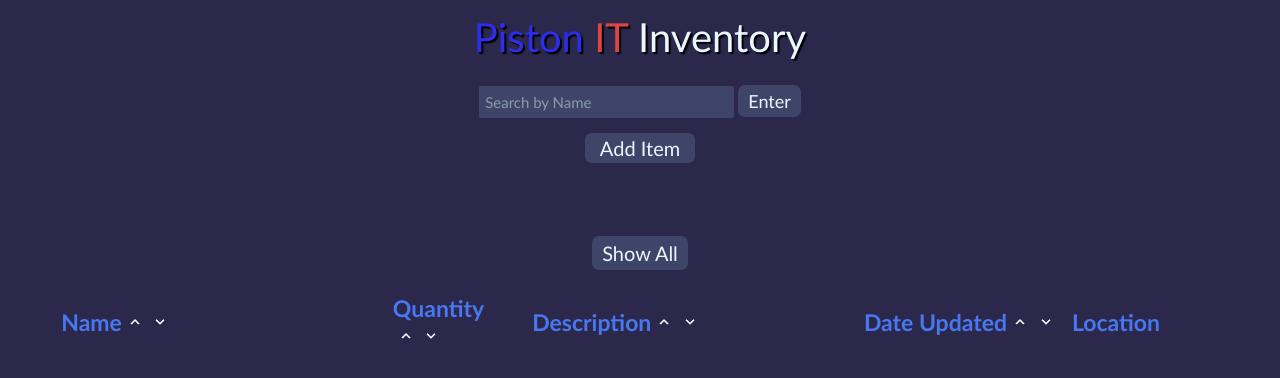
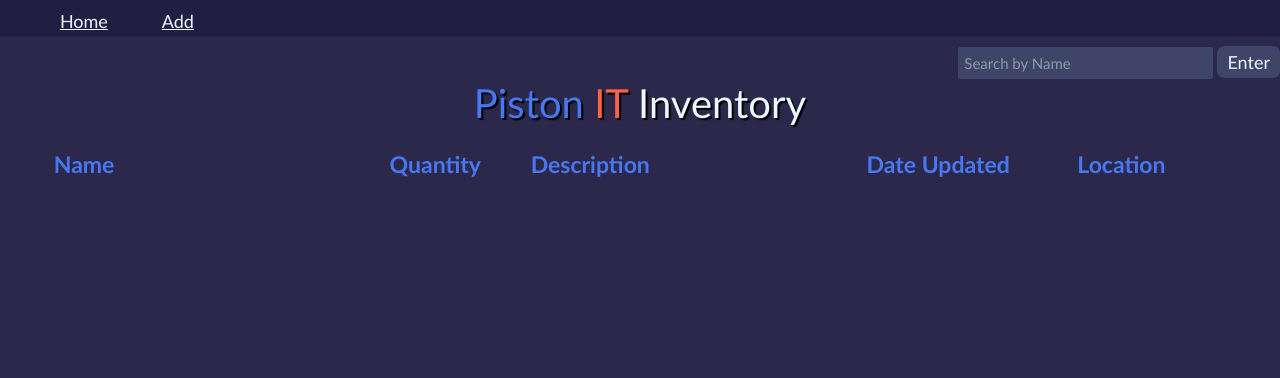
Before and after one commit to aliburkemper12/inventory-system-piston, a Flask app: page /location in a window 1280 px wide. Shown: the top 378 px of the page. Run offline with Flask 3, Linux system fonts and the light colour scheme; data comes from the database, SQL or seed files in the repository; both versions use the stored data as it was after the commit; lists and menus that the app fills with data are empty.

Commit message:
added navbar

```diff
--- a/src/app.py
+++ b/src/app.py
@@ -108,6 +108,28 @@ def edit():
 
     return render_template("edit.html", data=data)
 
+@app.route('/update_q', methods=["POST", "GET"])
+def update_q():
+    conn = get_db_connection()
+    cursor = conn.cursor()
+    name = request.form.get("name")
+    q = request.form.get("d_q")
+
+    print(name)
+    print(q)
+
+    if q != "":
+        command = 'UPDATE item SET quantity = ? WHERE name = ?;'
+        cursor.execute(command, (q, name))
+        conn.commit()
+
+    data = cursor.execute('SELECT * FROM item').fetchall()
+    conn.close()
+
+    return render_template("index.html", data=data)
+
+
+
 @app.route("/field_edit", methods=["POST"])
 def field_edit():
     conn = get_db_connection()
@@ -146,35 +168,6 @@ def field_edit():
     data = cursor.execute('SELECT * FROM item WHERE name = ?', (name,)).fetchall()
     conn.close()
     return render_template("edit.html", data=data)
-
-# @app.route("/sort", methods=["GET", "POST"])
-# def sort():
-#     conn = get_db_connection()
-#     cursor = conn.cursor()
-#     row = request.form.get("name")
-#     print(row)
-
-#     if row == '1':
-#         data = cursor.execute('SELECT * FROM item ORDER BY name').fetchall()
-#         conn.close()
-
-#     if row == '2':
-#         data = cursor.execute('SELECT * FROM item ORDER BY quantity DESC').fetchall()
-#         conn.close()
-
-#     if row == '3':
-#         data = cursor.execute('SELECT * FROM item ORDER BY description').fetchall()
-#         conn.close()
-
-#     if row == '4':
-#         data = cursor.execute('SELECT * FROM item ORDER BY date DESC').fetchall()
-#         conn.close()
-
-#     if row == '5':
-#         data = cursor.execute('SELECT * FROM item ORDER BY location DESC').fetchall()
-#         conn.close()
-
-#     return render_template("index.html", data=data)
 
 @app.route("/sort_asc", methods=["GET", "POST"])
 def sort_asc():
--- a/src/static/style.css
+++ b/src/static/style.css
@@ -2,9 +2,10 @@ body {
     background-color: #2b284c;
     font-family: 'Trebuchet MS', 'Lucida Sans Unicode', 'Lucida Grande', 'Lucida Sans', Arial, sans-serif;
     color: #ebf7ff;
+    margin: 0;
 }
 .error {
-    color: #de2626;
+    color: tomato;
 }
 .input {
     margin-bottom: 5px;
@@ -13,7 +14,6 @@ body {
     margin-top: 15%;
 }
 .title {
-    padding-top: 5px;
     font-size: 40px;
     text-align: center;
     margin-bottom: 20px;
@@ -28,7 +28,7 @@ body {
     color: #ebf7ff;
     padding-left: 3px;
     font-size: 15px;
-    margin-top: 5px;
+    margin-top: 10px;
     font-family: 'Trebuchet MS', 'Lucida Sans Unicode', 'Lucida Grande', 'Lucida Sans', Arial, sans-serif;
 }
 #locate::placeholder {
@@ -91,10 +91,52 @@ button:hover {
     color: black;
 }
 #piston {
-    color: rgb(45, 45, 236);
+    color: rgb(72, 120, 241);;
 }
 #IT {
-    color: #e04343;
+    color: tomato;
+}
+.data {
+    background-color: transparent;
+    color: #ebf7ff;
+    font-family: 'Trebuchet MS', 'Lucida Sans Unicode', 'Lucida Grande', 'Lucida Sans', Arial, sans-serif;
+    font-size: 20px;
+    border: none;
+    width: 90%;
+}
+.data::placeholder {
+    color: #c5d962;
+}
+#nav {
+    color: #ebf7ff;
+    margin-right: 2%;
+    font-size: 18px;
+    margin-left: 2%;
+    transition-duration: .5s;
+    padding-bottom: 3px;
+}
+#nav:hover {
+    color: tomato;
+    text-decoration: underline;
+}
+#nav-bar {
+    background-color: #211e42;
+    vertical-align: top;
+    margin: 0;
+    padding-top: 10px;
+    padding-bottom: 5px;
+    padding-left: 35px;
+}
+.d_q {
+    color: #ebf7ff;
+    background-color: transparent;
+    border: none;
+    font-family: 'Trebuchet MS', 'Lucida Sans Unicode', 'Lucida Grande', 'Lucida Sans', Arial, sans-serif;
+    font-size: 20px;
+    width: 120px;
+}
+.d_q::placeholder {
+    color: #ebf7ff;
 }
 tr th {
     color: rgb(72, 120, 241);
--- a/src/templates/sub.html
+++ b/src/templates/sub.html
@@ -5,60 +5,27 @@
 </head>
 <html>
     <body>
+        <div id="nav-bar">
+            <a id="nav" href="/home">Home</a>
+            <a id="nav" href="/add">Add</a> </div>
+            <div align="right">
+                <form action="{{ url_for("home")}}" method="post">
+                <input type="text" id="locate" name="fname" placeholder="Search by Name">
+                <button class="enter" type="submit">Enter</button>
+                </form>
+            </div>
         <div class="title">
             <a id="piston">Piston<a> <a id="IT">IT<a> Inventory
         </div>
-        <div align="center">
-            <form action="{{ url_for("home")}}" method="post">
-            <input type="text" id="locate" name="fname" placeholder="Search by Name">
-            <button class="enter" type="submit">Enter</button>
-            </form>
-            <form action="{{ url_for("add")}}">
-            <button class="add" type="submit">Add Item</button></form>
-        </div>
-        <h4 align="center" id="container">
-            <form action="{{url_for("home")}}">
-            <button id="all" type="submit">Show All</button>
-            </form>
-        </h4>
         <div id="table_container">
             <table style="width:100%">
                 <tr>
                     <th width="3%" align="left"></th>
-                    <th width="24%" align="left">Name<div>
-                        <div><form action="{{ url_for("sort_desc_sub")}}" method="post">
-                        <input type="hidden" name="name" value="1">
-                        <button class="arrow" type="submit"><img src="static/up.png" alt=""></button></form></div>
-                        <div><form action="{{ url_for("sort_asc_sub")}}" method="post">
-                        <input type="hidden" name="name" value="1">
-                        <button class="arrow" type="submit"><img src="static/down.png" alt=""></button></form></div></div>
-                    </th>
-                    <th width="10%" align="left">Quantity<div>
-                        <div><form action="{{ url_for("sort_desc_sub")}}" method="post">
-                        <input type="hidden" name="name" value="2">
-                        <button class="arrow" type="submit"><img src="static/up.png" alt=""></button></form></div>
-                        <div><form action="{{ url_for("sort_asc_sub")}}" method="post">
-                        <input type="hidden" name="name" value="2">
-                        <button class="arrow" type="submit"><img src="static/down.png" alt=""></button></form></div></div>
-                    </th>
-                    <th width="24%" align="left">Description<div>
-                        <div><form action="{{ url_for("sort_desc")}}" method="post">
-                        <input type="hidden" name="name" value="3">
-                        <button class="arrow" type="submit"><img src="static/up.png" alt=""></button></form></div>
-                        <div><form action="{{ url_for("sort_asc")}}" method="post">
-                        <input type="hidden" name="name" value="3">
-                        <button class="arrow" type="submit"><img src="static/down.png" alt=""></button></form></div></div>
-                    </th>
-                    <th width="15%" align="left">Date Updated<div>
-                        <div><form action="{{ url_for("sort_desc")}}" method="post">
-                        <input type="hidden" name="name" value="4">
-                        <button class="arrow" type="submit"><img src="static/up.png" alt=""></button></form></div>
-                        <div><form action="{{ url_for("sort_asc")}}" method="post">
-                        <input type="hidden" name="name" value="4">
-                        <button class="arrow" type="submit"><img src="static/down.png" alt=""></button></form></div></div>
-                    </th>
-                    <th width="15%" align="left">Location
-                    </th>
+                    <th width="24%" align="left">Name</th>
+                    <th width="10%" align="left">Quantity</th>
+                    <th width="24%" align="left">Description</th>
+                    <th width="15%" align="left">Date Updated</th>
+                    <th width="15%" align="left">Location</th>
                 </tr>
                 {%for item in data%}
                 <tr class="data_row">
@@ -70,7 +37,7 @@
                     <td width="25%">{{ item[2] }}</td>
                     <td width="15%">{{ item[3] }}</td>
                     <td width="16%">
-                        <form action="{{ url_for("location")}}" method="post">
+                        <form id="loc" action="{{ url_for("location")}}" method="post">
                         <input type="hidden" name="flocation" value="{{ item[4] }}">
                         <button class="location" type="submit">{{ item[4] }}</button>
                         </form>
```
Also changed, not shown: src/templates/add.html (+10 -7 lines), src/templates/edit.html (+9 -12 lines), src/templates/index.html (+15 -3 lines), src/inventory.db.
